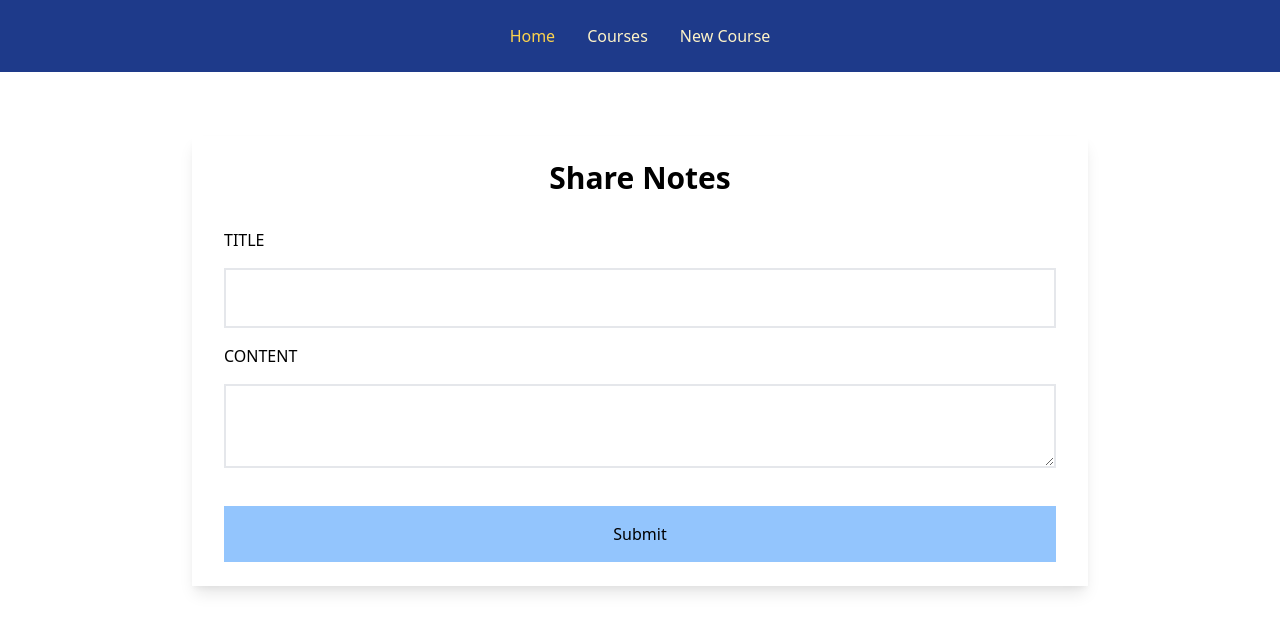
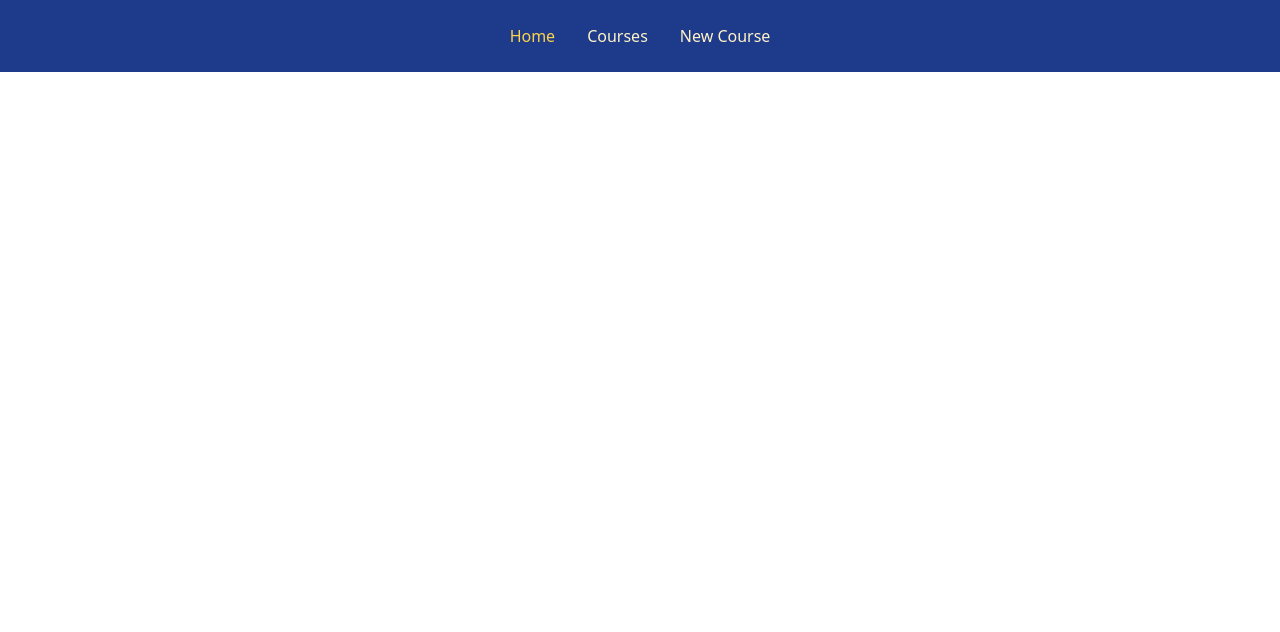
Before and after one commit to florapetersen/study-group-front-end, a React (Create React App) app: page / in a window 1280 px wide. Shown: the top 632 px of the page. Built offline with nearby package versions, Linux system fonts and the light colour scheme.

Commit message:
imported CourseShowContainer and added route in App.js

```diff
--- a/src/App.js
+++ b/src/App.js
@@ -8,6 +8,7 @@ import {
 import CourseFormContainer from './containers/CourseFormContainer'
 import CoursesIndexContainer from './containers/CoursesIndexContainer'
 import NewNoteContainer from './containers/NewNoteContainer'
+import CourseShowContainer from './containers/CourseShowContainer'
 
 function App() {
   return (
@@ -44,7 +45,8 @@ function App() {
             <CoursesIndexContainer />
           </Route>
           <Route path="/courses/new" component={CourseFormContainer} />
-          <Route path-="/courses/:courseId/notes/new" component={NewNoteContainer} />
+          <Route path="/courses/:courseId/notes/new" component={NewNoteContainer} />
+          <Route path="/courses/:courseId" component={CourseShowContainer} />
         </Switch>
       </Router>
       <header className="App-header">
```
